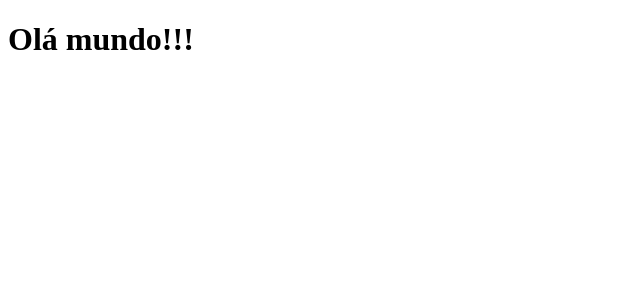
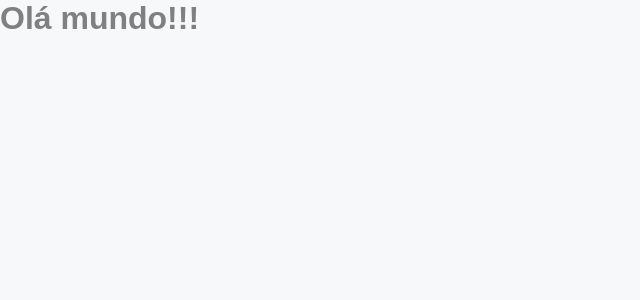
Before and after one commit to brunosoharagit/React-Trail, a Next.js app in the folder podcastr-next/: page / in a window 1280 px wide. Shown: the top 300 px of the page, without its empty margins (0-640 px from the left). Built offline with nearby package versions, Linux system fonts and the light colour scheme.

Commit message:
NWLREACT2021.04.20 - general: atualização

```diff
--- a/podcastr-next/pages/_app.js
+++ b/podcastr-next/src/pages/_app.tsx
@@ -1,3 +1,5 @@
+import '../styles/global.scss'
+
 function MyApp({ Component, pageProps }) {
   return <Component {...pageProps} />
 }
--- /dev/null
+++ b/podcastr-next/src/styles/global.scss
@@ -0,0 +1,55 @@
+* {
+    margin: 0;
+    padding: 0;
+    box-sizing: border-box;
+}
+
+:root {
+  --white: #FFF;
+
+  --gray-50: #F7F8FA;
+  --gray-100: #E6E8EB;
+  --gray-200: #AFB2B1;
+  --gray-500: #808080;
+  --gray-800: #494D4B;
+
+  --green-500: #04D361;
+
+  --purple-300: #9F75FF;
+  --purple-400: #9164FA;
+  --purple-500: #8257E5;
+  --purple-800: #6F48C9;
+}
+
+@media (max-width: 1080px){
+    html {
+        font-size: 93.75%
+    }
+}
+
+@media (max-width: 720px){
+    html {
+        font-size: 87.5%
+    }
+}
+
+body {
+    background: var(--gray-50);
+}
+
+body, input, textarea, button {
+    font: 500 1rem sans-serif;
+    color: var(--gray-500);
+}
+
+h1 {
+    font-size: 2rem;
+}
+
+h2 {
+    font-size: 1.5rem;
+}
+
+button{
+    cursor: pointer;
+}
```
Also changed, not shown: podcastr-next/package.json (+7 -1 lines), podcastr-next/tsconfig.json (added, +29 -0 lines), podcastr-next/next-env.d.ts (added), podcastr-next/src/pages/index.tsx (renamed from podcastr-next/pages/index.js), 1 other file (tests, documents, lock files or other folders).
